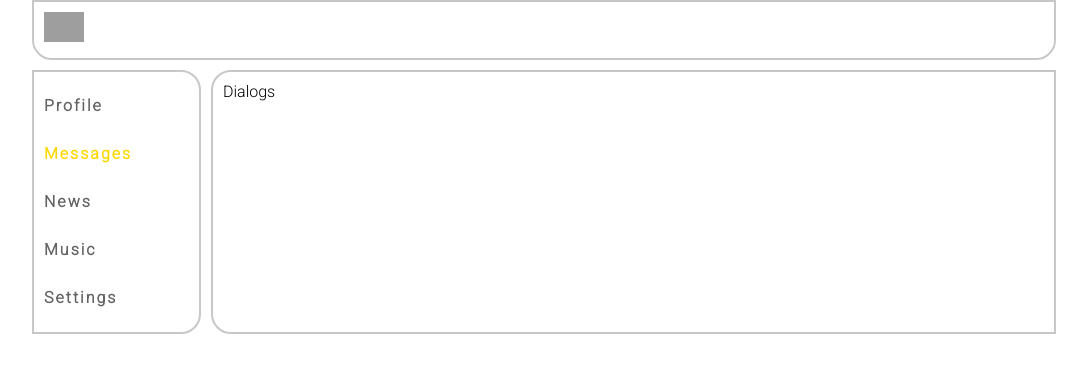
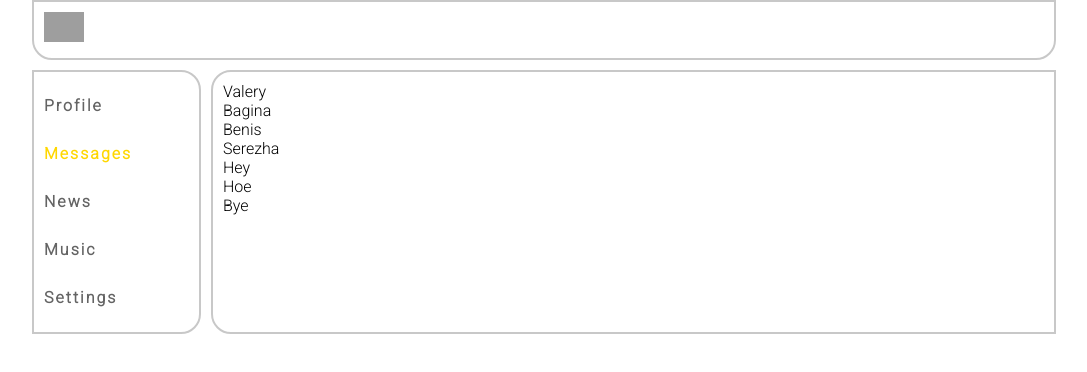
Before and after one commit to Dprvl/socialNetwork, a React (Create React App) app in the folder first-react-app/: page /dialogs in a window 1280 px wide. Shown: the top 372 px of the page, without its empty margins (96-1183 px from the left). Built offline with nearby package versions, Linux system fonts and the light colour scheme; grey boxes are pictures that could not be loaded.

Commit message:
started work on dialogs section

```diff
--- a/first-react-app/src/components/Dialogs/Dialogs.jsx
+++ b/first-react-app/src/components/Dialogs/Dialogs.jsx
@@ -3,8 +3,26 @@ import css from './Dialogs.module.css';
 
 const Dialogs = (props) => {
   return (
-    <div>
-      Dialogs
+    <div className="dialogs">
+      <div className="dialogs-items">
+        <div className="dialog">
+          Valery
+        </div>
+        <div className="dialog">
+          Bagina
+        </div>
+        <div className="dialog">
+          Benis
+        </div>
+        <div className="dialog">
+          Serezha
+        </div>
+        <div className="messages">
+          <div className="message">Hey</div>
+          <div className="message">Hoe</div>
+          <div className="message">Bye</div>
+        </div>
+    </div>
     </div>
   )
 }
--- a/first-react-app/src/components/NavBar/NavBar.module.css
+++ b/first-react-app/src/components/NavBar/NavBar.module.css
@@ -17,7 +17,7 @@
 }
 
 .navItem a:hover {
-  text-decoration: underline;
+  color: rgb(200, 200, 200);
 }
 
 .navItem {
--- a/first-react-app/src/components/Profile/MyPosts/MyPosts.jsx
+++ b/first-react-app/src/components/Profile/MyPosts/MyPosts.jsx
@@ -7,7 +7,7 @@ const MyPosts = () => {
     <div className={css.postsStyle}>
       My posts
       <div>
-      <textarea></textarea>
+      <textarea placeholder="кто прочитал тот здохнет"></textarea>
       <button>PUBLISH</button>
       </div>
       <Post message="BENIS::DDDDD"/>
```
